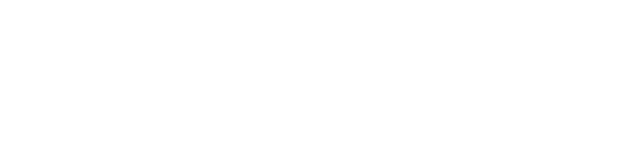
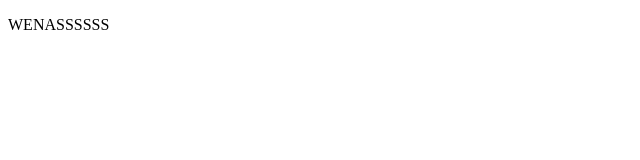
Before and after one commit to GerMorales/progra2-semana01-clase02, a plain HTML site: page pruebaGit/hello.html in a window 1280 px wide. Shown: the whole page, without its empty margins (0-640 px from the left). Drawn offline with Linux system fonts and the light colour scheme.

Commit message:
WENASSS
puse un wenas xd

```diff
--- a/pruebaGit/hello.html
+++ b/pruebaGit/hello.html
@@ -6,6 +6,6 @@
     <title>H1</title>
 </head>
 <body>
-
+    <p> WENASSSSSS </p>
 </body>
 </html>
```
